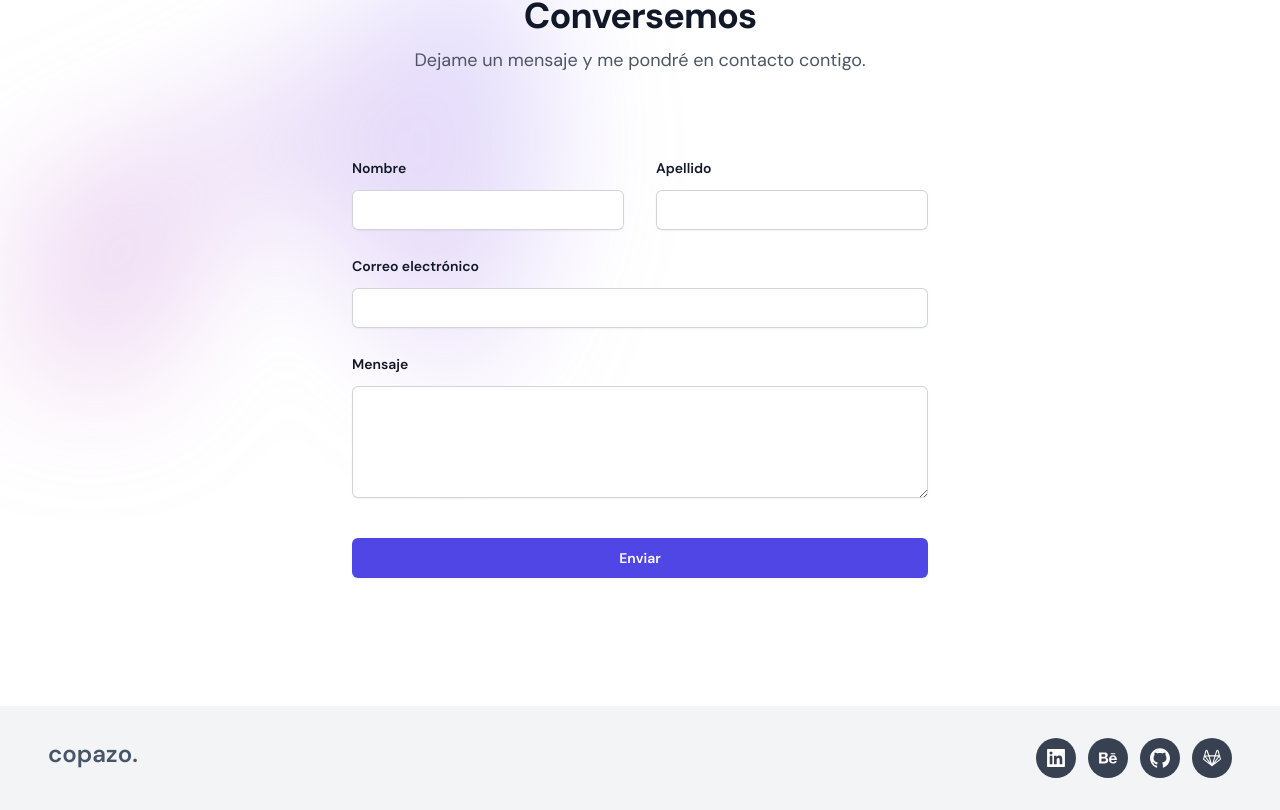
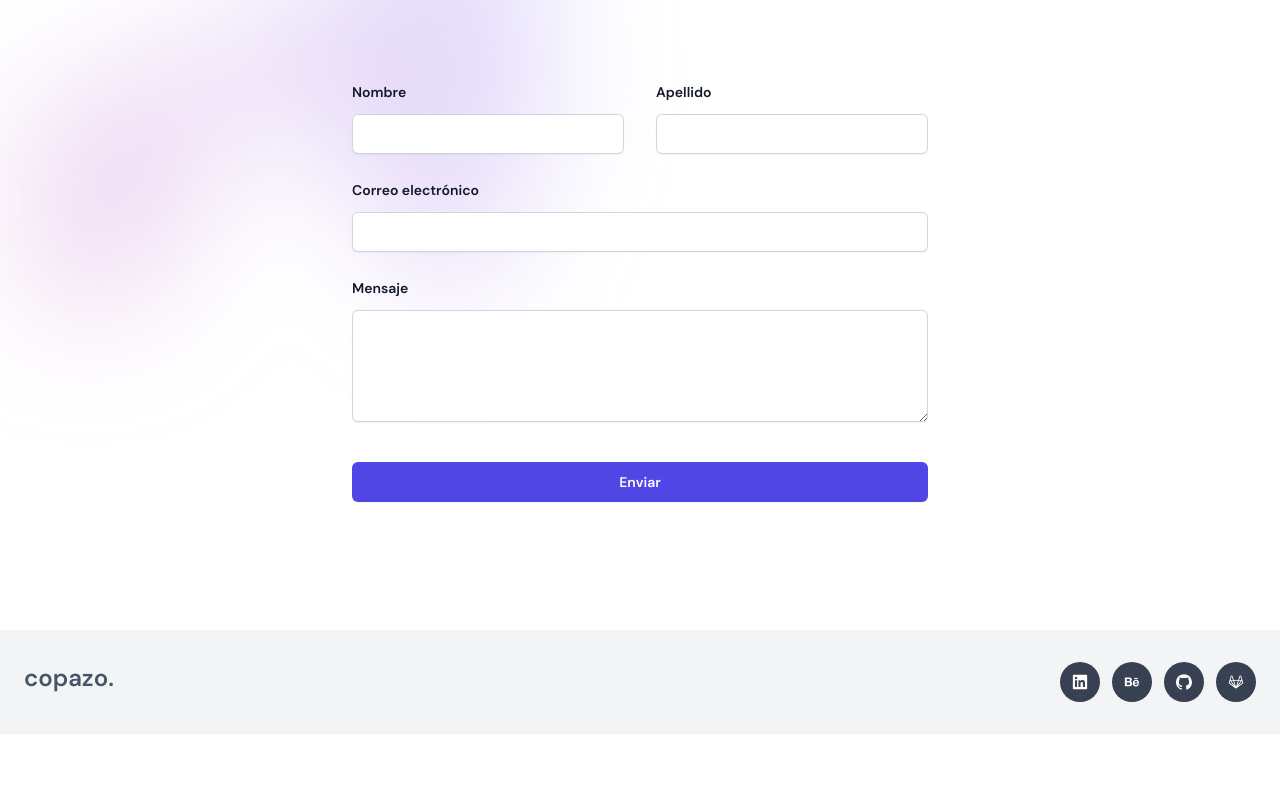
Before and after one commit to carlosopazot/portfolio-next, a Next.js app: page / in a window 1280 px wide. Shown: the part 3332-4142 px from the top of the page. After the commit the page ends 4066 px from the top, so only its background shows below. Built offline with nearby package versions, Linux system fonts and the light colour scheme.

Commit message:
:construction: fix footer icons and hero height

```diff
--- a/src/components/Footer/Footer.tsx
+++ b/src/components/Footer/Footer.tsx
@@ -28,23 +28,23 @@ const socialLinks = [
 
 const Footer = () => {
   return (
-    <footer className='bg-gray-100 dark:bg-slate-900 text-white px-6 py-8'>
+    <footer className='bg-gray-100 dark:bg-slate-900 text-white py-8'>
       <div className='container mx-auto mt-auto px-6'>
-        <div className='grid grid-cols-2'>
-          <div>
+        <div className='grid grid-cols-3'>
+          <div className='col-span-1'>
             <p className='text-2xl font-semibold text-slate-600 dark:text-white'>
               copazo.
             </p>
           </div>
-          <div className='flex gap-3 justify-end'>
+          <div className='flex gap-3 justify-end col-span-2'>
             {socialLinks.map((link) => (
               <Link
                 target='_blank'
                 key={link.href}
                 href={link.href}
-                className='inline-flex justify-center items-center gap-2 rounded-full bg-gray-700 w-10 h-10 hover:bg-gray-600 transition ease-in-out'
+                className='flex justify-center items-center rounded-full bg-gray-700 w-10 h-10 hover:bg-gray-600 transition ease-in-out'
               >
-                <link.icon style={{ fontSize: '20px' }} />
+                <link.icon />
               </Link>
             ))}
           </div>
--- a/src/components/Hero/Hero.tsx
+++ b/src/components/Hero/Hero.tsx
@@ -9,7 +9,7 @@ const Hero = () => {
   }
   return (
     <div>
-      <div className='relative isolate px-6 pt-14 lg:px-8'>
+      <div className='relative isolate px-6 pt-14 lg:px-8 h-[70vh]'>
         <div
           className='absolute inset-x-0 -top-40 -z-10 transform-gpu overflow-hidden blur-3xl sm:-top-80'
           aria-hidden='true'
```
